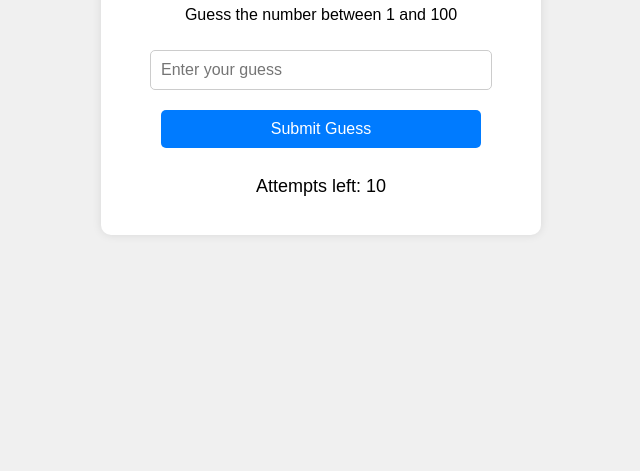
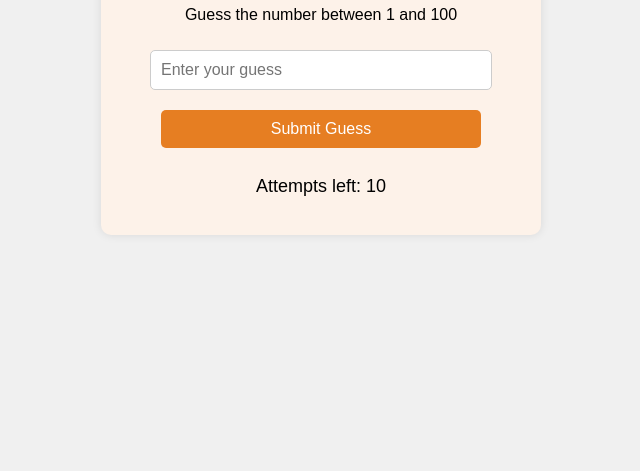
Before and after one commit to harrisondevop/Number-Guesser, a plain HTML site: page index.html in a window 1280 px wide. Shown: the part 329-800 px from the top of the page, without its empty margins (319-959 px from the left). Drawn offline with Linux system fonts and the light colour scheme.

Commit message:
adjust the color contrast ration in the css file

```diff
--- a/css/styles.css
+++ b/css/styles.css
@@ -10,7 +10,7 @@ body {
 
 .game-container {
   text-align: center;
-  background: #fff;
+  background: #fdf2e9;
   padding: 20px;
   border-radius: 10px;
   box-shadow: 0 0 10px rgba(0, 0, 0, 0.1);
@@ -33,14 +33,14 @@ button {
 }
 
 button {
-  background-color: #007bff;
+  background-color: #e67e22;
   color: #fff;
   cursor: pointer;
   border: none;
 }
 
 button:hover {
-  background-color: #0056b3;
+  background-color: #cf711f;
 }
 
 #feedback,
```
